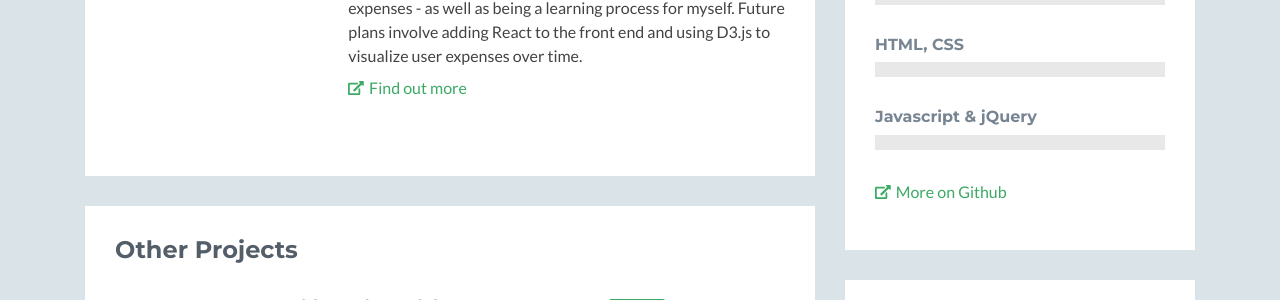
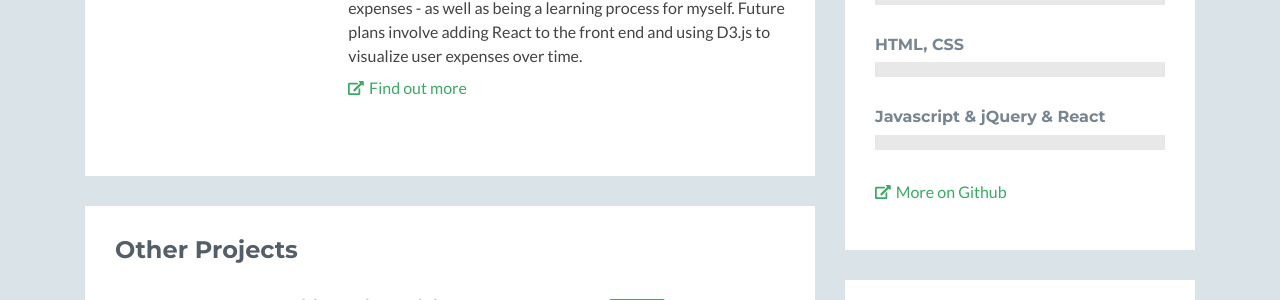
Before and after one commit to h-betz/h-betz.github.io, a Jekyll site: the page index.html, which Jekyll copies as it is, in a window 1280 px wide and 900 px high, scrolled down 800 px. Shown: the part 153-453 px from the top of the window. Built offline with Jekyll 4.4.1, drawn with Linux system fonts in a browser that asks for light colours; nearby versions of some CDN libraries; a style sheet for code colours, icons or effects is not loaded.

Commit message:
Adding more skills

```diff
--- a/index.html
+++ b/index.html
@@ -186,7 +186,7 @@
                                 </div><!--//item-->
 
                                 <div class="item">
-                                    <h3 class="level-title">Javascript &amp; jQuery<span class="level-label" data-toggle="tooltip" data-placement="left" data-animation="true" title="You can use the tooltip to explain more about your skill level..."></h3>
+                                    <h3 class="level-title">Javascript &amp; jQuery &amp; React<span class="level-label" data-toggle="tooltip" data-placement="left" data-animation="true" title="You can use the tooltip to explain more about your skill level..."></h3>
                                     <div class="level-bar">
                                         <div class="level-bar-inner" data-level="70%">
                                         </div>
```
